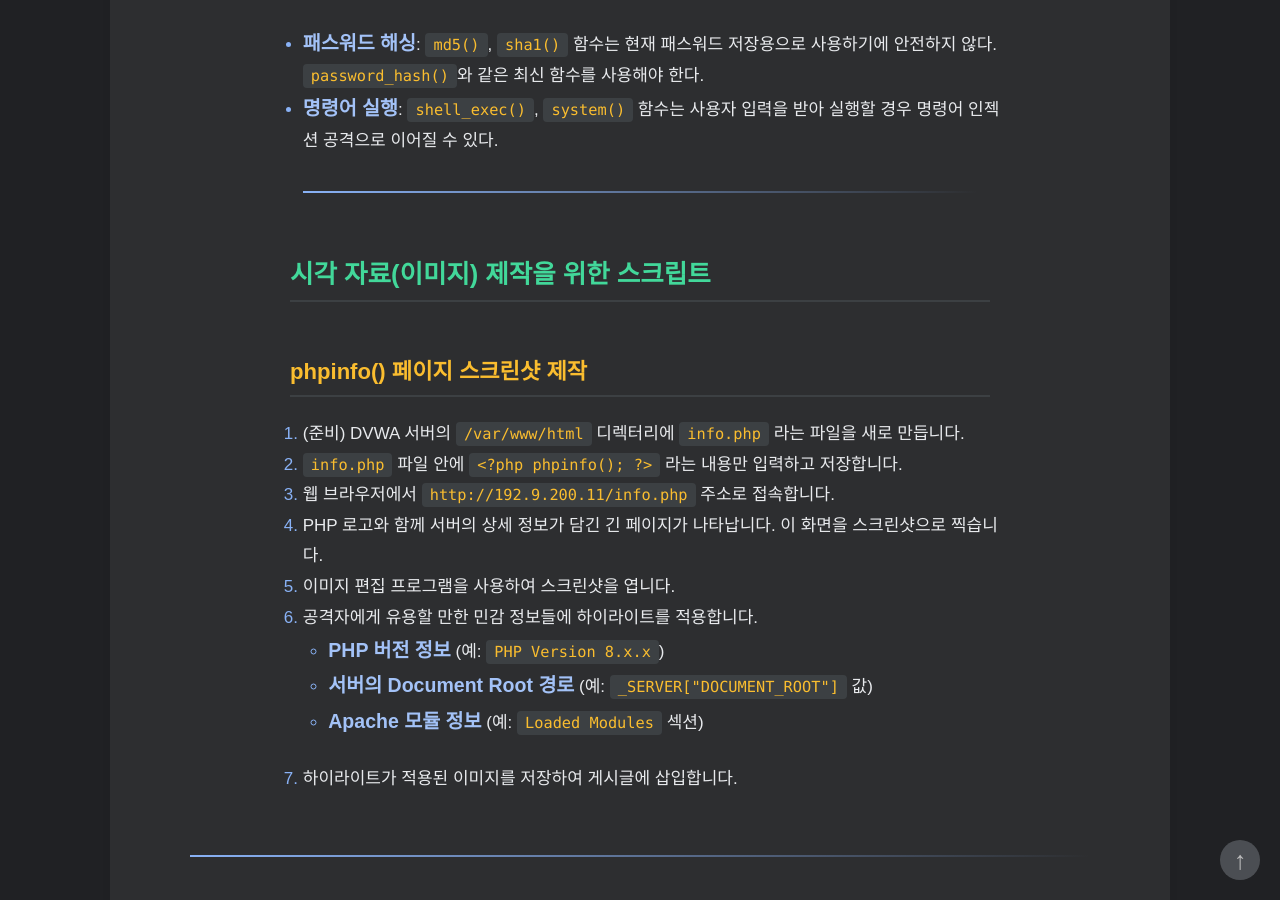
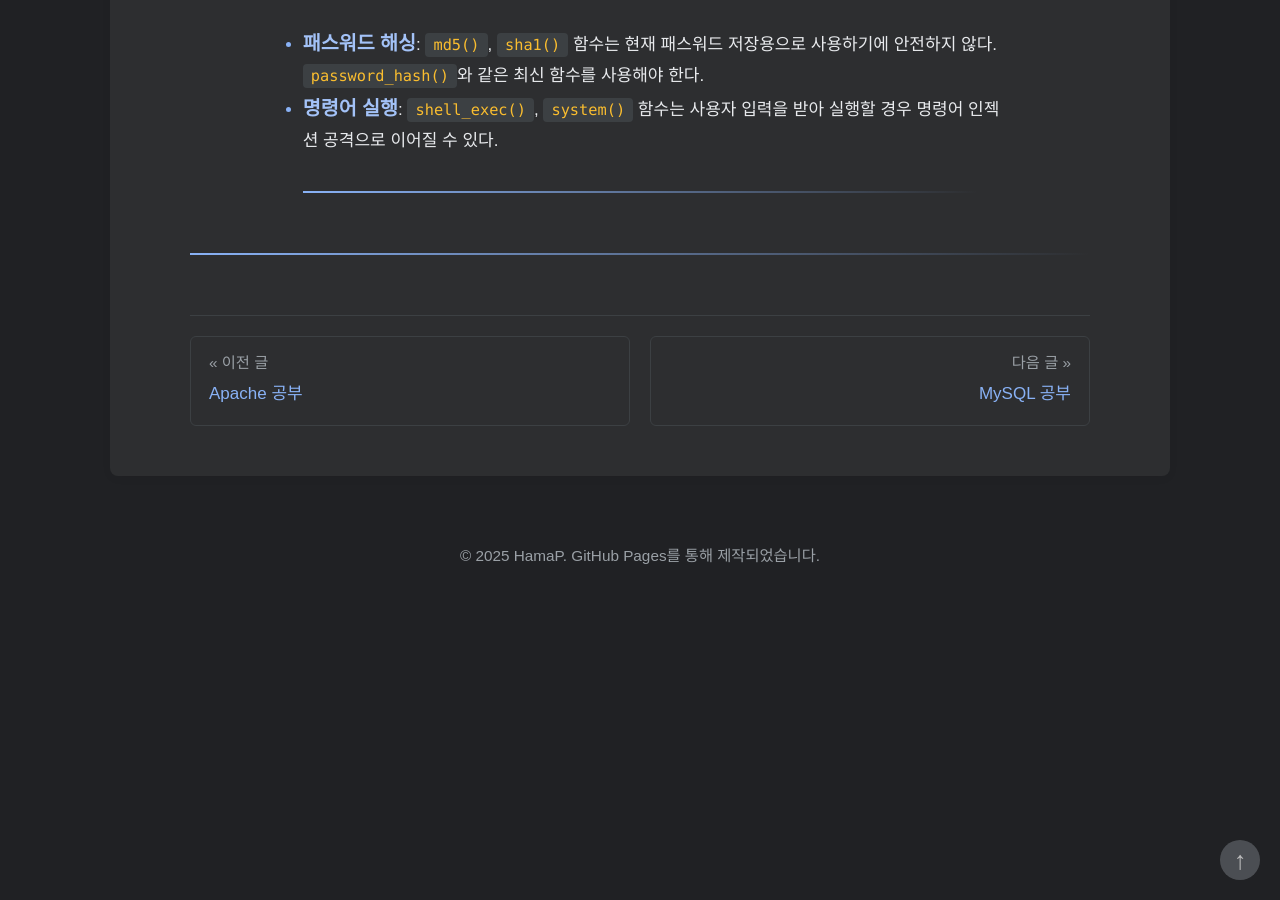
Before and after one commit to HamaP0/HamaP0.github.io, a Jekyll site: the page built from _posts/웹 기술/2025-08-21-PHP_study.md, in a window 1280 px wide and 900 px high, scrolled down 2535 px. Built offline with Jekyll 4.4.1, drawn with Linux system fonts in a browser that asks for light colours; some web fonts are replaced.

Commit message:
Update 2025-08-21-PHP_study.md

```diff
--- a/_posts/웹 기술/2025-08-21-PHP_study.md
+++ b/_posts/웹 기술/2025-08-21-PHP_study.md
@@ -53,22 +53,3 @@ include($file);
 *   **명령어 실행**: `shell_exec()`, `system()` 함수는 사용자 입력을 받아 실행할 경우 명령어 인젝션 공격으로 이어질 수 있다.
 
 <hr class="short-rule">
-
-
-
-
-
-### 시각 자료(이미지) 제작을 위한 스크립트
-
-#### **phpinfo() 페이지 스크린샷 제작**
-
-1.  (준비) DVWA 서버의 `/var/www/html` 디렉터리에 `info.php` 라는 파일을 새로 만듭니다.
-2.  `info.php` 파일 안에 `<?php phpinfo(); ?>` 라는 내용만 입력하고 저장합니다.
-3.  웹 브라우저에서 `http://192.9.200.11/info.php` 주소로 접속합니다.
-4.  PHP 로고와 함께 서버의 상세 정보가 담긴 긴 페이지가 나타납니다. 이 화면을 스크린샷으로 찍습니다.
-5.  이미지 편집 프로그램을 사용하여 스크린샷을 엽니다.
-6.  공격자에게 유용할 만한 민감 정보들에 하이라이트를 적용합니다.
-    *   **PHP 버전 정보** (예: `PHP Version 8.x.x`)
-    *   **서버의 Document Root 경로** (예: `_SERVER["DOCUMENT_ROOT"]` 값)
-    *   **Apache 모듈 정보** (예: `Loaded Modules` 섹션)
-7.  하이라이트가 적용된 이미지를 저장하여 게시글에 삽입합니다.
```
